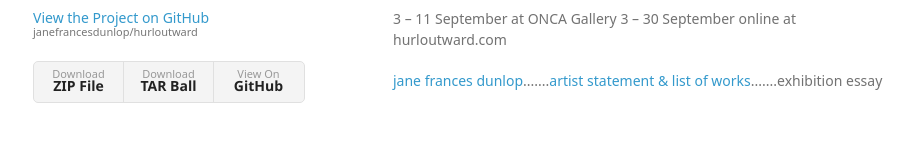
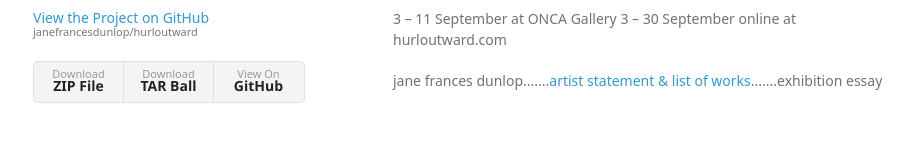
Before and after one commit to janefrancesdunlop/hurloutward, a plain HTML site: page index.html in a window 1280 px wide. Shown: the part 133-293 px from the top of the page, without its empty margins (177-1090 px from the left). Drawn offline with Linux system fonts and the light colour scheme; a web font is replaced by a local one.

Commit message:
Update index.html

```diff
--- a/index.html
+++ b/index.html
@@ -33,7 +33,7 @@
 <p>3 – 11 September at ONCA Gallery
 3 – 30 September online at hurloutward.com</p>
 
-<p><a href="http://www.janefrancesdunlop.com/">jane frances dunlop</a>.......<a href="http://files.cargocollective.com/611128/HURL-OUTWARD-AT-A-CERTAIN-PACE.pdf">artist statement &amp; list of works</a>.......exhibition essay</p>
+<p>jane frances dunlop.......<a href="http://files.cargocollective.com/611128/HURL-OUTWARD-AT-A-CERTAIN-PACE.pdf">artist statement &amp; list of works</a>.......exhibition essay</p>
       </section>
       <footer>
         <p>This project is maintained by <a href="https://github.com/janefrancesdunlop">janefrancesdunlop</a></p>
```
